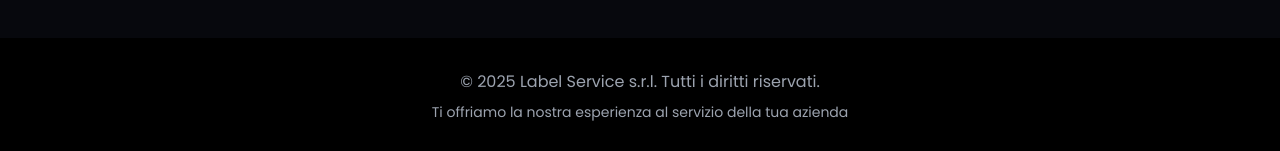
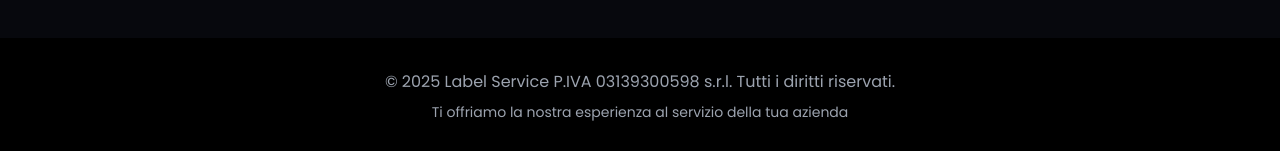
Before and after one commit to Xoushal-from-Aprilia/Labelsss, a plain HTML site: page index.html in a window 1280 px wide. Shown: the part 3142-3293 px from the top of the page. Drawn offline with nearby package versions, Linux system fonts and the light colour scheme.

Commit message:
update index.html

```diff
--- a/index.html
+++ b/index.html
@@ -349,7 +349,7 @@
                <div class="mt-20"><a href="#home" class="nav-link inline-block bg-brand-yellow hover:bg-opacity-80 text-brand-dark font-bold py-3 px-8 rounded-lg text-lg transition-all duration-300 hover:scale-105">Torna alla Home</a></div>
            </div>
        </section>
-       <footer id="footer" class="bg-black py-8"><div class="container mx-auto px-6 text-center text-gray-400"><p>© 2025 Label Service s.r.l. Tutti i diritti riservati.</p><p class="text-sm mt-2">Ti offriamo la nostra esperienza al servizio della tua azienda</p></div></footer>
+       <footer id="footer" class="bg-black py-8"><div class="container mx-auto px-6 text-center text-gray-400"><p>© 2025 Label Service P.IVA 03139300598 s.r.l. Tutti i diritti riservati.</p><p class="text-sm mt-2">Ti offriamo la nostra esperienza al servizio della tua azienda</p></div></footer>
    </div>
 
    <div id="mobile-menu" class="fixed inset-0 bg-brand-dark/90 backdrop-blur-lg z-40 flex-col items-center justify-center space-y-8 text-2xl text-white transform -translate-y-full transition-transform duration-500 ease-in-out md:hidden flex">
```
